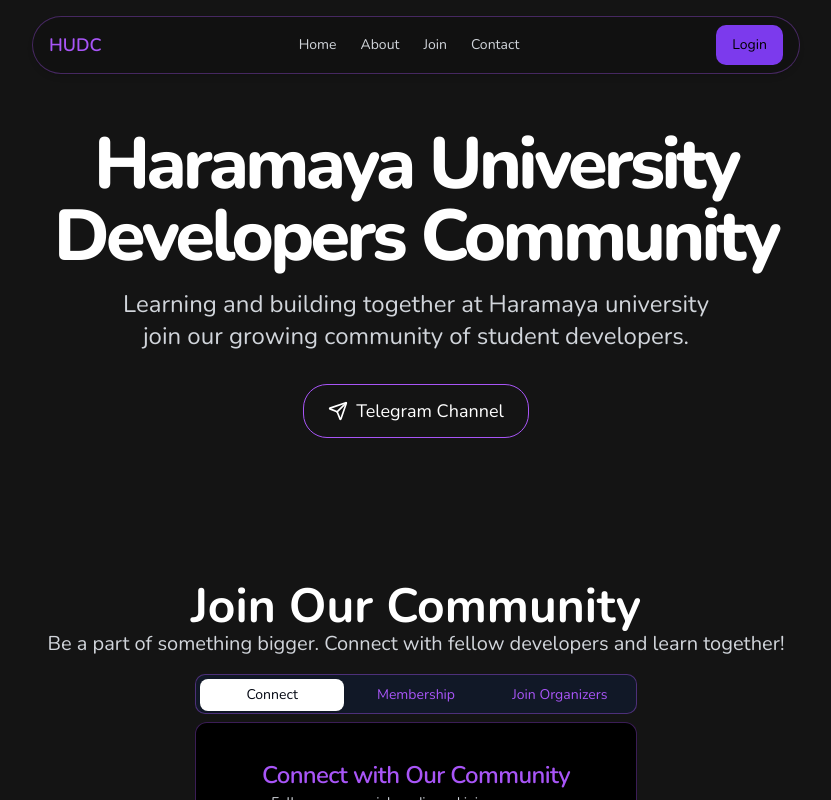
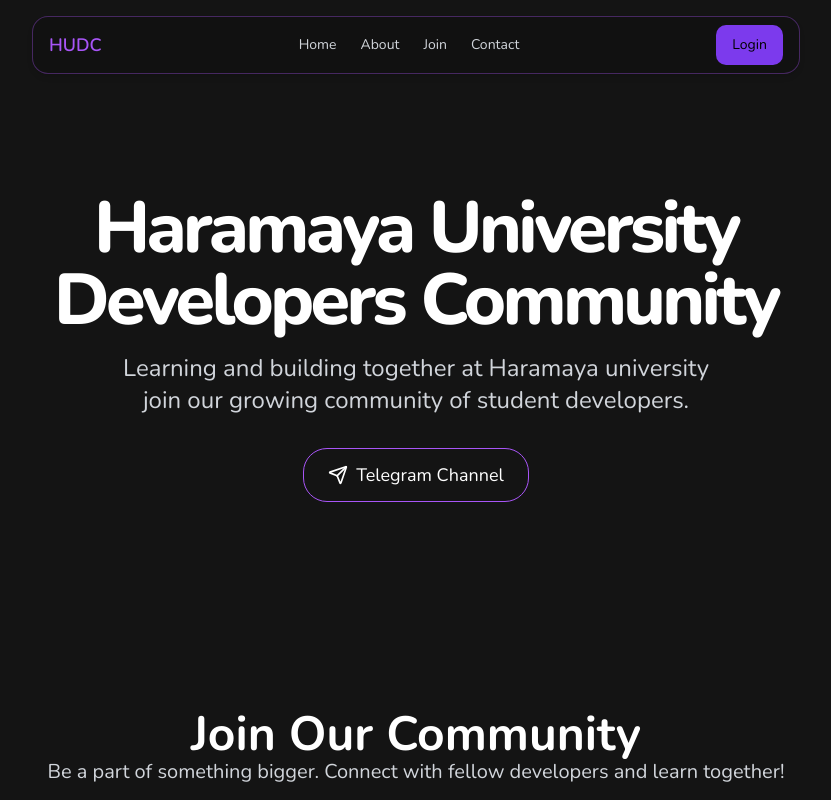
Before and after one commit to kalebalebachew/hu-devs, a Next.js app: page / in a window 1280 px wide. Shown: the top 800 px of the page, without its empty margins (224-1055 px from the left). Built offline with nearby package versions, Linux system fonts and the light colour scheme.

Commit message:
style: styles fix and navbar modification

```diff
--- a/src/components/landing-page.jsx
+++ b/src/components/landing-page.jsx
@@ -50,7 +50,7 @@
       <main className="flex-1 ">
         <section
           id="home"
-          className="py-24 md:py-16 lg:py-18 xl:py-24 text-white bg-opacity-90 bg-black w-full"
+          className="pt-36 pb-18 md:py-32 lg:py-40 xl:py-40 text-white bg-opacity-90 bg-black w-full"
           style={{
             backgroundImage: "radial-gradient(#5a3fff 0.5px, #141414 0.5px)",
             backgroundSize: "10px 10px",
--- a/src/components/layout/Navbar.jsx
+++ b/src/components/layout/Navbar.jsx
@@ -18,7 +18,7 @@
 
   return (
     <div className="fixed top-4 left-0 right-0 z-50 flex justify-center">
-      <nav className="bg-black/10 backdrop-blur-lg shadow-md rounded-full max-w-3xl w-11/12 border border-purple-500 border-opacity-35">
+      <nav className="bg-black/10 backdrop-blur-lg shadow-md rounded-2xl max-w-3xl w-11/12 border border-purple-500 border-opacity-35">
         <div className="px-4">
           <div className="flex items-center justify-between h-14">
             <div className="flex items-center">
```
